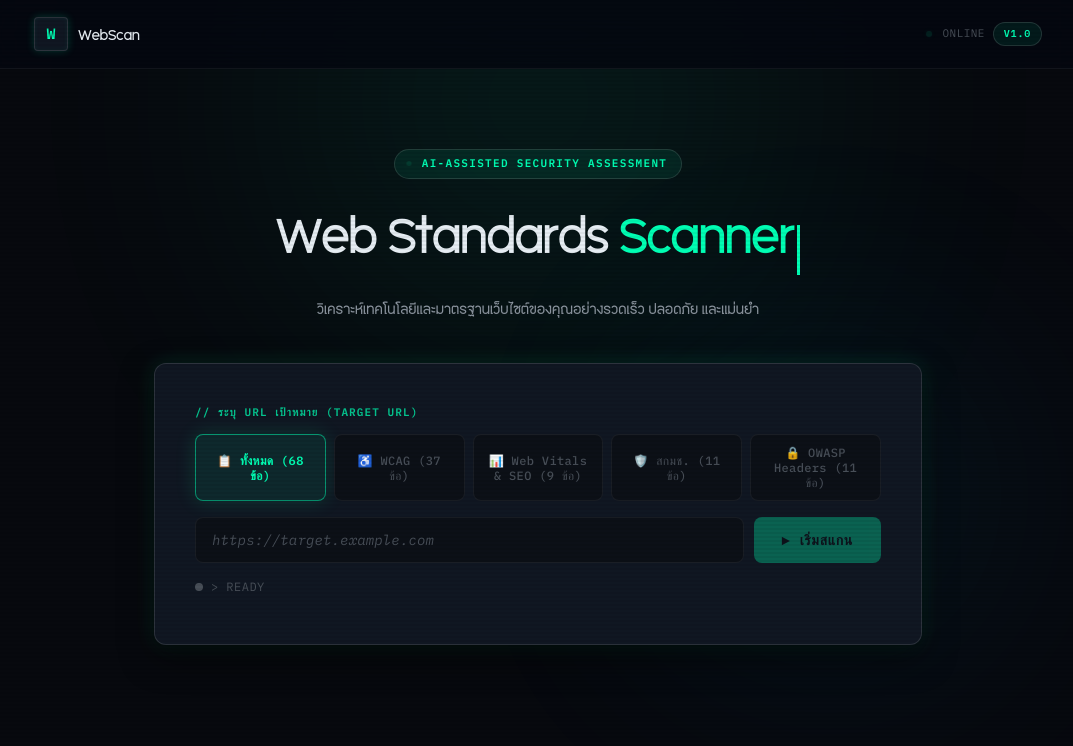
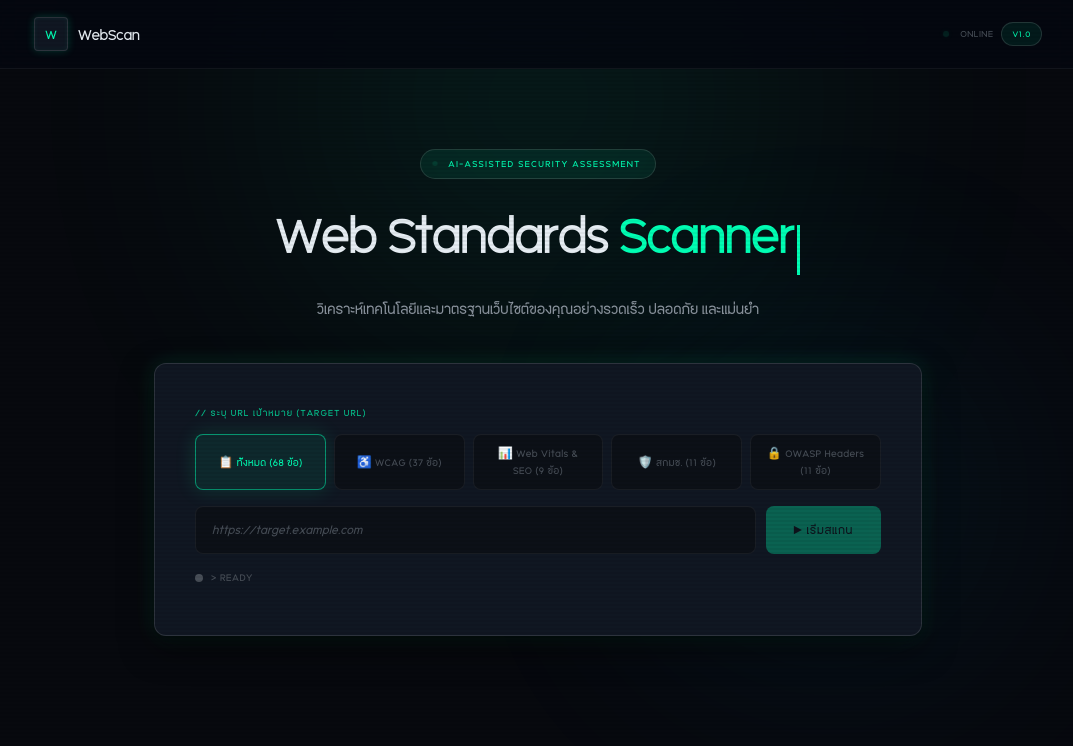
Before and after one commit to Natsu-hub03/Development-of-an-Automated-Framework-for-Website-Quality-and-Security-Assessment-Based-on-Integrate, a Next.js app in the folder frontend/: page / in a window 1280 px wide. Shown: the top 746 px of the page, without its empty margins (102-1175 px from the left). Built offline with nearby package versions, Linux system fonts and the light colour scheme; no server answers.

Commit message:
Enforce PK Maehongson as the universal font across all elements, tokens, and layouts

```diff
--- a/frontend/app/base.css
+++ b/frontend/app/base.css
@@ -25,15 +25,16 @@
   outline-offset: 2px;
 }
 
-/* ===== Reset ===== */
+/* ===== Reset & Universal Font ===== */
 *, *::before, *::after {
   box-sizing: border-box;
   margin: 0;
   padding: 0;
+  font-family: 'PK Maehongson', var(--font-sans);
 }
 
-button, input, select, textarea {
-  font-family: inherit;
+html, body, button, input, select, textarea, a, span, p, h1, h2, h3, h4, h5, h6, div, label, code, pre, small, strong, em, table, th, td {
+  font-family: 'PK Maehongson', var(--font-sans);
 }
 
 /* ===== Root Typography (interface-kit: smoothing at root) ===== */
@@ -43,14 +44,15 @@ html {
   text-rendering: optimizeLegibility;
   background: var(--bg-primary);
   color: var(--text-primary);
-  font-family: var(--font-sans);
-  font-size: 14px;
+  font-family: 'PK Maehongson', var(--font-sans);
+  font-size: 15px;
   line-height: 1.6;
 }
 
 body {
   background: var(--bg-primary);
   color: var(--text-primary);
+  font-family: 'PK Maehongson', var(--font-sans);
   min-height: 100vh;
   overflow-x: hidden;
 }
--- a/frontend/app/layout.tsx
+++ b/frontend/app/layout.tsx
@@ -23,17 +23,6 @@ export default function RootLayout({
   return (
     <html lang="th">
       <head>
-        <link rel="preconnect" href="https://fonts.googleapis.com" />
-        <link
-          rel="preconnect"
-          href="https://fonts.gstatic.com"
-          crossOrigin="anonymous"
-        />
-        {/* Syne (display) + IBM Plex Sans (body) + IBM Plex Mono (mono/terminal) */}
-        <link
-          href="https://fonts.googleapis.com/css2?family=Syne:wght@600;700;800&family=IBM+Plex+Mono:ital,wght@0,400;0,500;0,600;1,400&family=IBM+Plex+Sans:wght@400;500;600&display=swap"
-          rel="stylesheet"
-        />
       </head>
       <body>
         {/* interface-kit: skip link — first focusable element */}
--- a/frontend/app/tokens.css
+++ b/frontend/app/tokens.css
@@ -47,8 +47,8 @@
   --border-focus: rgba(0, 255, 180, 0.5);
 
   /* --- Typography --- */
-  --font-sans: 'PK Maehongson', 'IBM Plex Sans', -apple-system, BlinkMacSystemFont, 'Segoe UI', Roboto, Helvetica, Arial, sans-serif;
-  --font-mono: 'JetBrains Mono', 'IBM Plex Mono', 'Fira Code', monospace;
+  --font-sans: 'PK Maehongson', sans-serif;
+  --font-mono: 'PK Maehongson', monospace;
 
   /* --- Spacing Scale (4px base) --- */
   --space-1: 4px;
```
